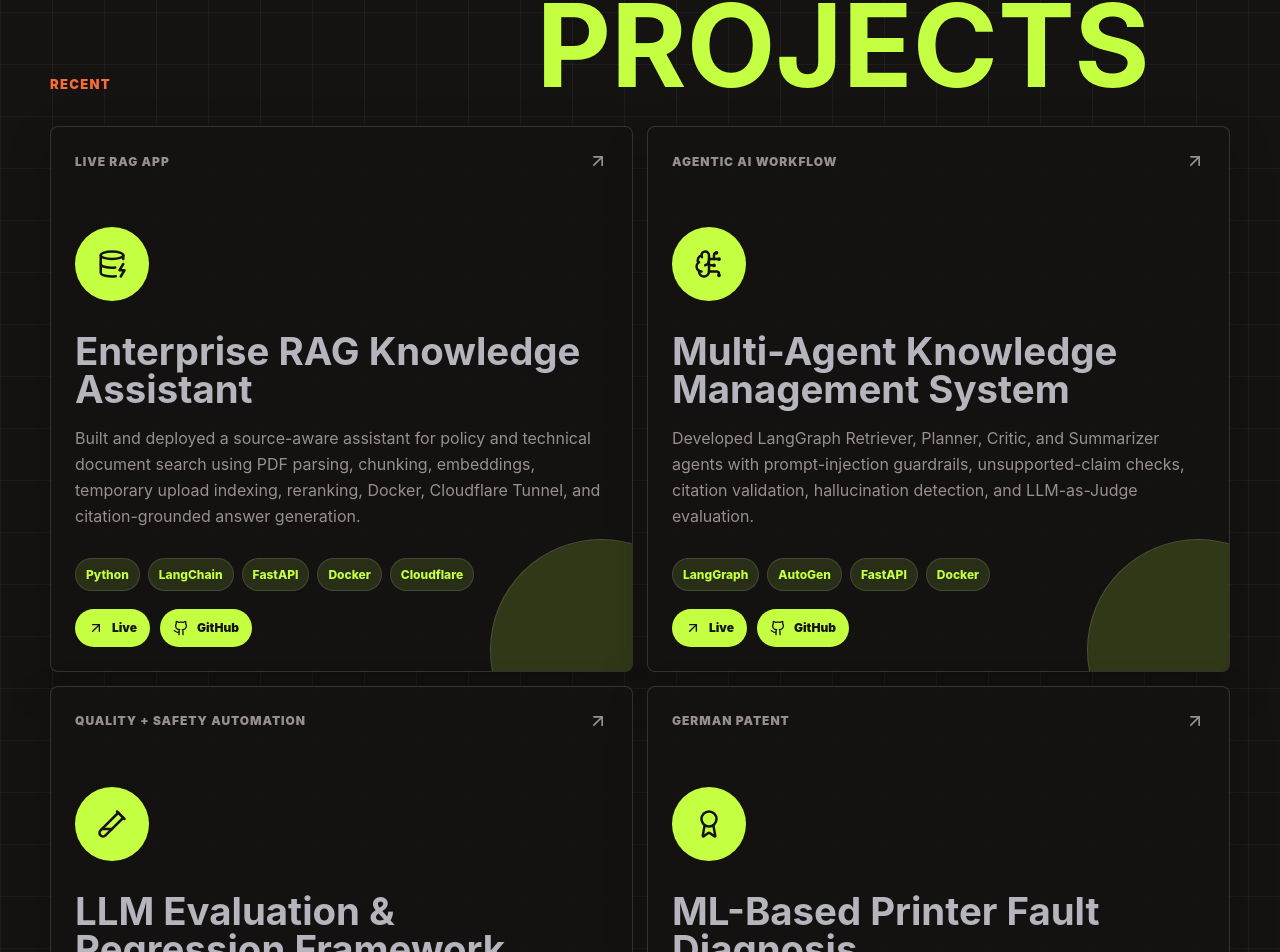
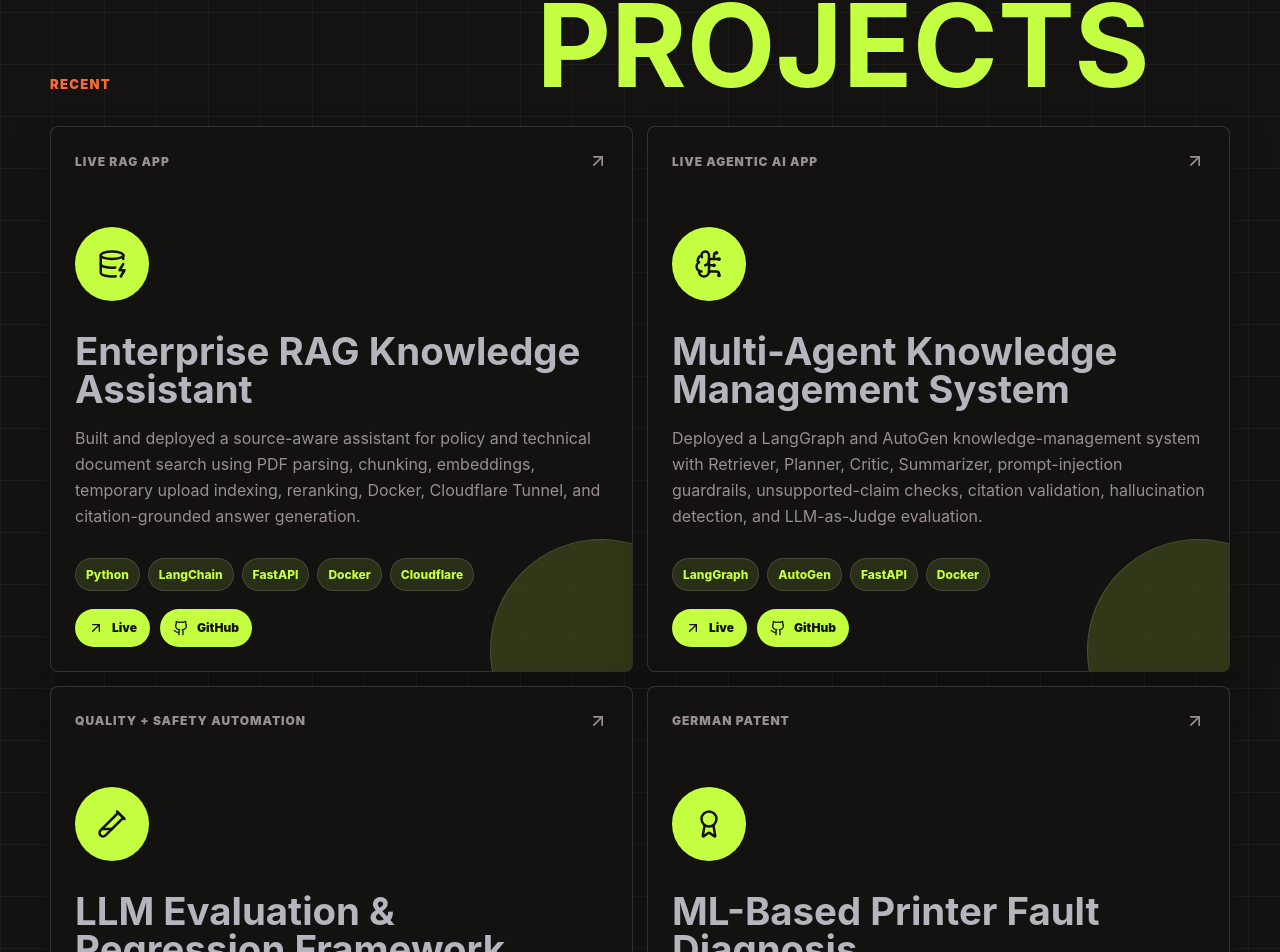
Before and after one commit to VedantPol/vedant-pol-portfolio, a React (Vite) app: page / in a window 1280 px wide. Shown: the part 1826-2778 px from the top of the page. Built offline with nearby package versions, Linux system fonts and the light colour scheme.

Commit message:
Add live MAK project link

```diff
--- a/src/App.jsx
+++ b/src/App.jsx
@@ -62,11 +62,12 @@ const projects = [
   },
   {
     title: "Multi-Agent Knowledge Management System",
-    eyebrow: "Agentic AI Workflow",
+    eyebrow: "Live Agentic AI App",
     copy:
-      "Developed LangGraph Retriever, Planner, Critic, and Summarizer agents with prompt-injection guardrails, unsupported-claim checks, citation validation, hallucination detection, and LLM-as-Judge evaluation.",
+      "Deployed a LangGraph and AutoGen knowledge-management system with Retriever, Planner, Critic, Summarizer, prompt-injection guardrails, unsupported-claim checks, citation validation, hallucination detection, and LLM-as-Judge evaluation.",
     stack: ["LangGraph", "AutoGen", "FastAPI", "Docker"],
-    href: profile.github,
+    href: "https://multi_agent_kms.vedant-home-server.in/",
+    repoHref: "https://github.com/VedantPol/multi-agent-knowledge-manager",
     icon: BrainCircuit,
   },
   {
```
